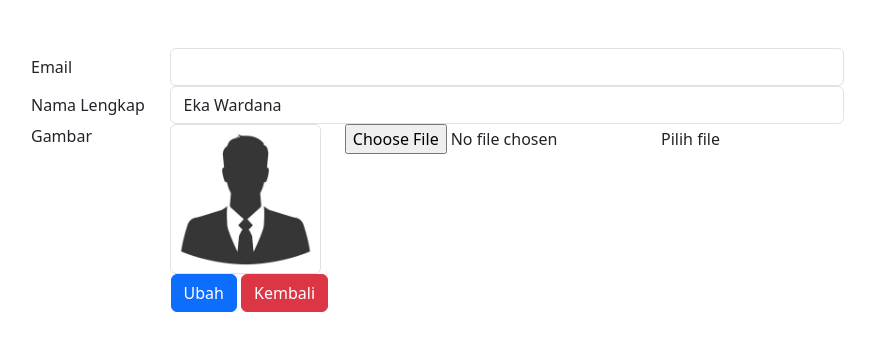
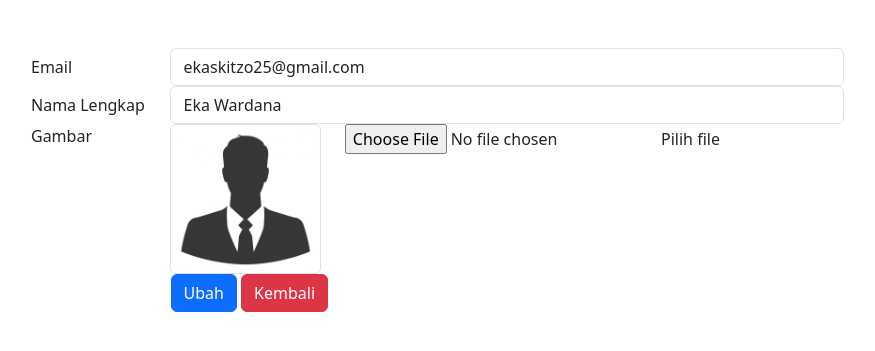
Before and after one commit to Ekawardana/PustakaBooking, a CodeIgniter app: page /pustaka-booking/index.php/member/ubahProfil in a window 1280 px wide. Shown: the part 56-407 px from the top of the page, without its empty margins (63-938 px from the left). Run offline with CodeIgniter, Linux system fonts and the light colour scheme; a user stored in the database is signed in; data comes from the database, SQL or seed files in the repository; data that the repository does not hold is empty; some libraries are stand-ins or nearby versions.

Commit message:
Fixed Bug

```diff
--- a/application/views/member/ubah-anggota.php
+++ b/application/views/member/ubah-anggota.php
@@ -4,15 +4,15 @@
         <div class="col-lg-9">
             <?= form_open_multipart('member/ubahProfil'); ?>
             <div class="form-group row">
-                <label for="username" class="col-sm-2 col-form-label">Email</label>
+                <label for="email" class="col-sm-2 col-form-label">Email</label>
                 <div class="col-sm-10">
-                    <input type="text" class="form-control" id="username" name="username" value="<?= $username; ?>" readonly>
+                    <input type="text" class="form-control" id="email" name="email" value="<?= $email; ?>" readonly>
                 </div>
             </div>
             <div class="form-group row">
                 <label for="name" class="col-sm-2 col-form-label">Nama Lengkap</label>
                 <div class="col-sm-10">
-                    <input type="text" class="form-control" id="nama_pelanggan" name="nama_pelanggan" value="<?= $user; ?>">
+                    <input type="text" class="form-control" id="name" name="name" value="<?= $user; ?>">
                     <?= form_error('name', '<small class="text-danger pl-3">', '</small>'); ?>
                 </div>
             </div>
```
